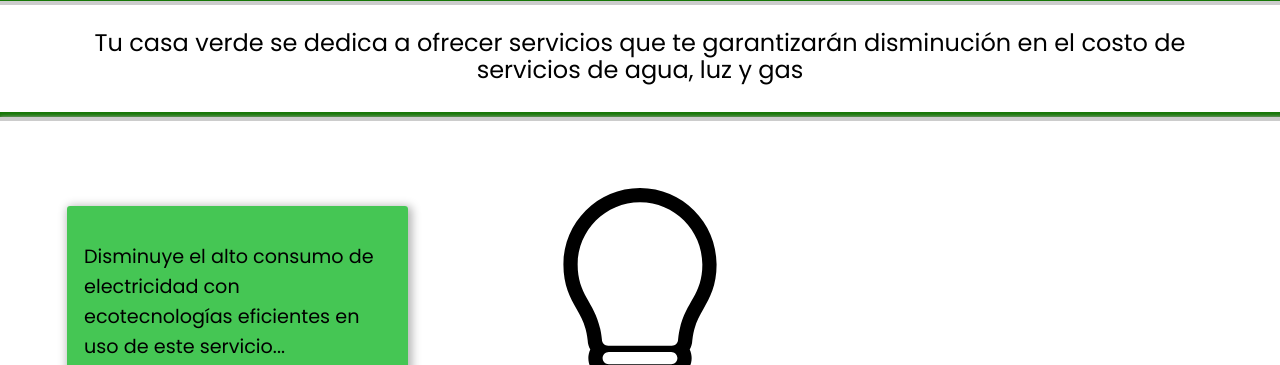
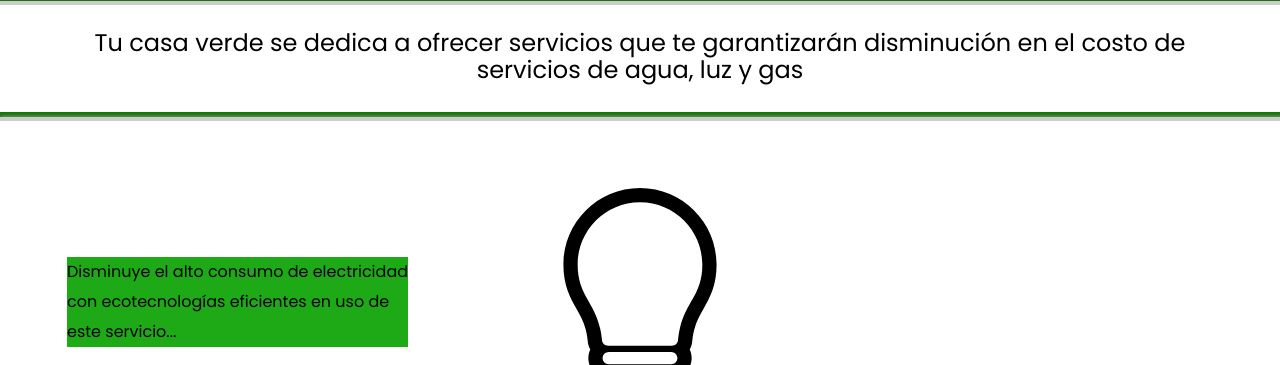
Before and after one commit to IsaacDdR/TuCasaVerde, a plain HTML site: page index.html in a window 1280 px wide. In both pictures the pointer is over the element 237 px from the left and 736 px from the top of the page. Shown: the part 435-800 px from the top of the page. Drawn offline with Linux system fonts and the light colour scheme; some packages are replaced by stand-ins of ours.

Commit message:
Update tu-casa-verde-main.css

```diff
--- a/tu-casa-verde-main.css
+++ b/tu-casa-verde-main.css
@@ -144,6 +144,10 @@
 
 }
 
+.description-cat:hover{
+  padding:8;
+  background-color: rgb(29, 170, 22);
+
 .description-cat{
 
   box-shadow: 2px 2px 10px 2px rgb(180, 180, 180);
```
